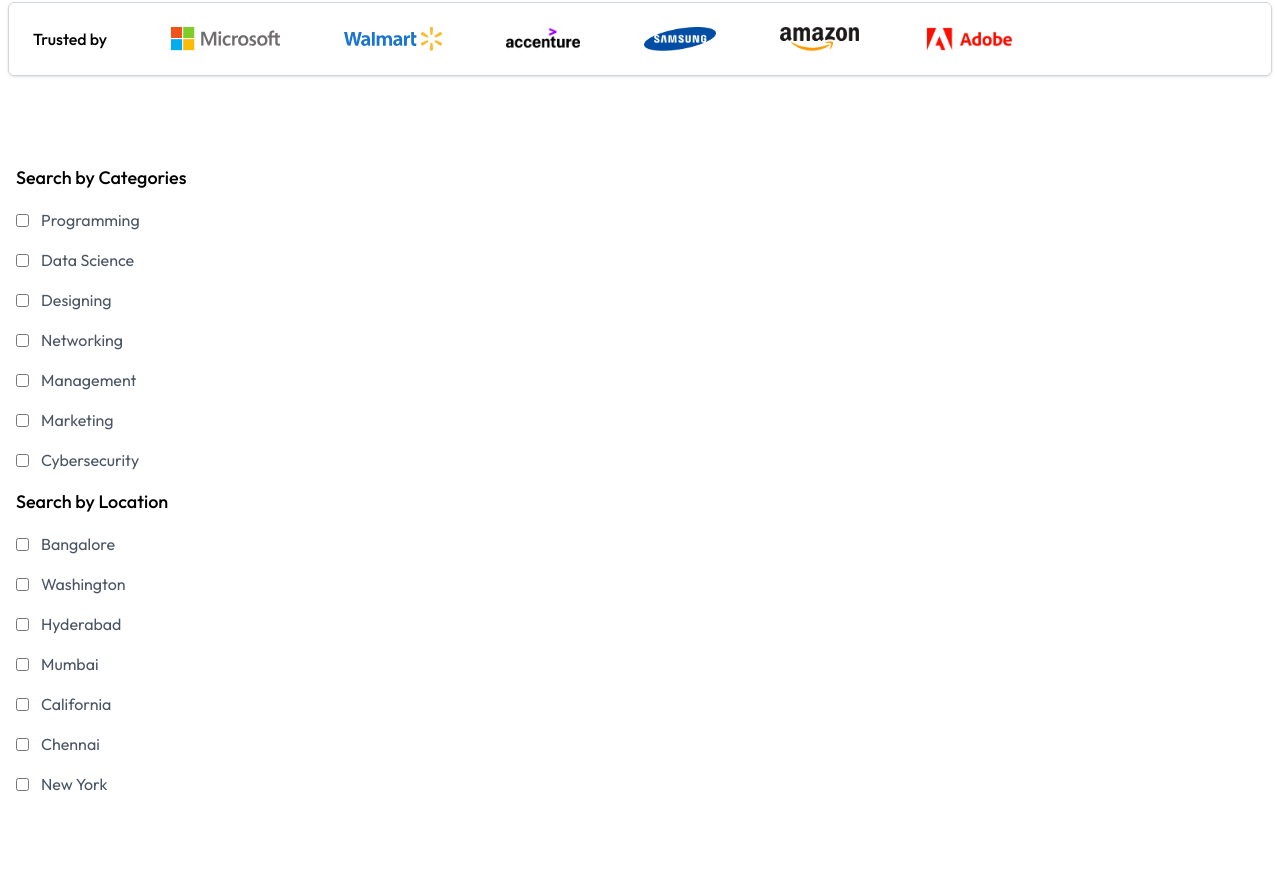
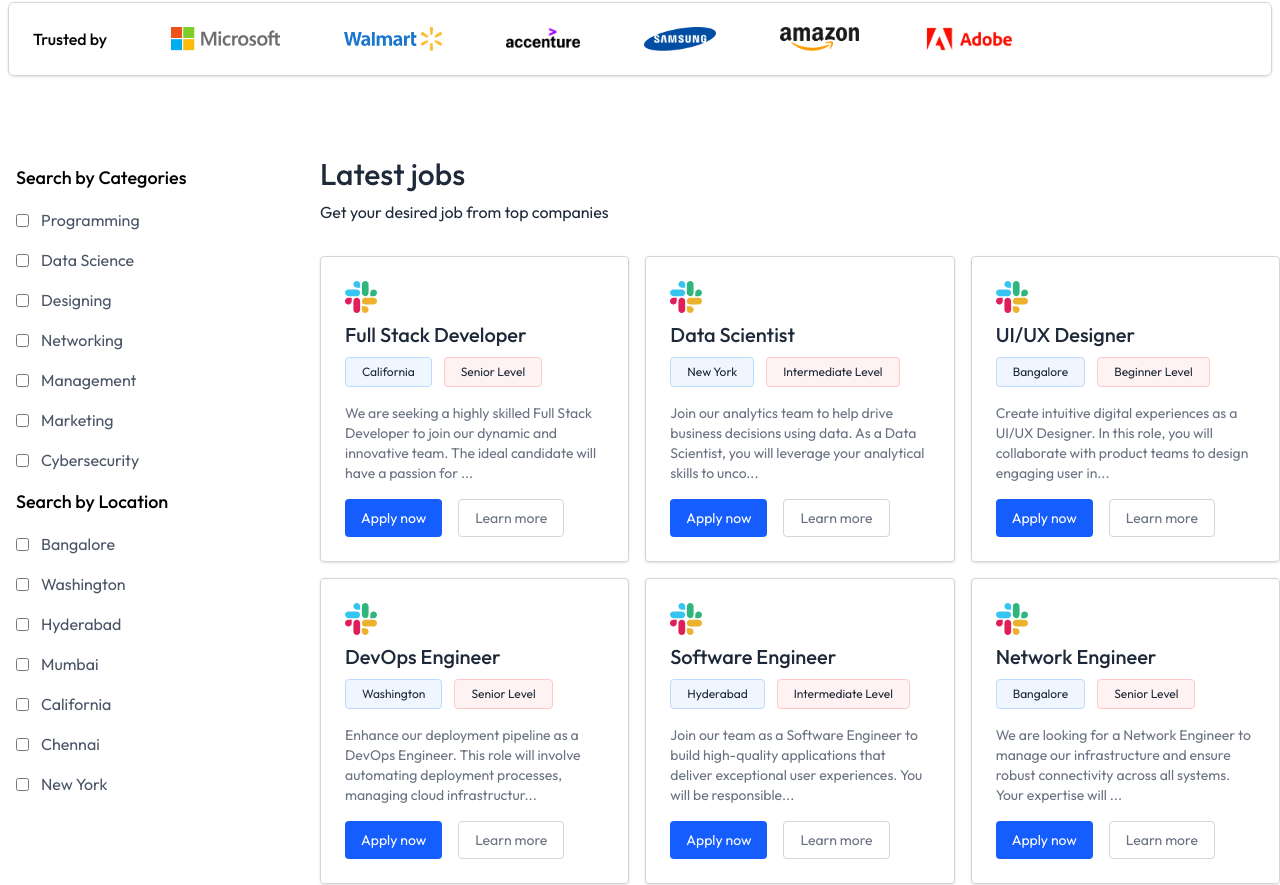
Before and after one commit to baibhavsinhadev/insiderjobs, a React (Vite) app in the folder client/: page / in a window 1280 px wide. Shown: the part 434-1319 px from the top of the page. Before the commit the page ends 1262 px from the top, so only its background shows below. Built offline with nearby package versions, Linux system fonts and the light colour scheme; no server answers.

Commit message:
ui: completed job listing component

```diff
--- a/client/src/components/components.js
+++ b/client/src/components/components.js
@@ -1,3 +1,4 @@
 export { default as Navbar } from "./user/Navbar";
 export { default as Hero } from "./user/Hero";
 export { default as JobListings } from "./user/JobListings";
+export { default as JobCard } from "./user/JobCard";
--- /dev/null
+++ b/client/src/components/user/JobCard.jsx
@@ -0,0 +1,32 @@
+import { assets } from "../../assets/assets";
+import { useAppContext } from "../../context/AppContext";
+
+const JobCard = ({ job }) => {
+
+    const { navigate } = useAppContext();
+
+    return (
+        <div className="border border-gray-300 p-6 shadow rounded">
+            <div className="flex justify-between items-center">
+                <img src={assets.company_icon} alt="company_icon" className="h-8" />
+            </div>
+
+            <h4 className="font-medium text-xl mt-2">{job.title}</h4>
+
+            <div className="flex items-center gap-3 mt-2 text-xs">
+                <span className="bg-blue-50 border border-blue-200 px-4 py-1.5 rounded">{job.location}</span>
+                <span className="bg-red-50 border border-red-200 px-4 py-1.5 rounded">{job.level}</span>
+            </div>
+
+            <p className="text-gray-500 text-sm mt-4" dangerouslySetInnerHTML={{ __html: job.description.slice(0, 150).concat("...") }} />
+
+            <div className="mt-4 flex gap-4 text-sm">
+                <button onClick={() => navigate(`/apply-job/${job._id}`)} className="bg-blue-600 text-white px-4 py-2 rounded">Apply now</button>
+
+                <button onClick={() => navigate(`/apply-job/${job._id}`)} className="text-gray-500 border border-gray-300 rounded px-4 py-2">Learn more</button>
+            </div>
+        </div>
+    );
+};
+
+export default JobCard;
--- a/client/src/components/user/JobListings.jsx
+++ b/client/src/components/user/JobListings.jsx
@@ -1,10 +1,11 @@
 import { assets } from "../../assets/assets";
 import { JOB_CATEGORIES, JOB_LOCATIONS } from "../../constants/data";
 import { useAppContext } from "../../context/AppContext";
+import JobCard from "./JobCard";
 
 const JobListings = () => {
 
-    const { searchFilter, isSearched, setSearchFilter } = useAppContext();
+    const { searchFilter, isSearched, setSearchFilter, jobs } = useAppContext();
 
     return (
         <div className="container 2xl:px-20 mx-auto flex flex-col lg:flex-row max-lg:space-y-8 py-8">
@@ -85,6 +86,17 @@
                     </ul>
                 </div>
             </div>
+
+            <section className="w-full lg:w-3/4 text-gray-800 max-lg:px-4">
+                <h3 className="font-medium text-3xl py-2">Latest jobs</h3>
+                <p className="mb-8">Get your desired job from top companies</p>
+
+                <div className="grid grid-cols-1 sm:grid-cols-2 xl:grid-cols-3 gap-4">
+                    {jobs.map((job) => (
+                        <JobCard key={job._id} job={job} />
+                    ))}
+                </div>
+            </section>
         </div>
     );
 };
--- a/client/src/components/user/Navbar.jsx
+++ b/client/src/components/user/Navbar.jsx
@@ -21,7 +21,7 @@
                         <Link to="/applications">Applied Jobs</Link>
 
                         <p>|</p>
-                        <p>Hi, {(user.firstName + " " + user.lastName) || "User"}</p>
+                        <p className="max-sm:hidden">Hi, {(user.firstName + " " + user.lastName) || "User"}</p>
 
                         <UserButton />
                     </div>
--- a/client/src/context/AppContext.jsx
+++ b/client/src/context/AppContext.jsx
@@ -1,6 +1,8 @@
+/* eslint-disable react-hooks/set-state-in-effect */
 import { useClerk } from "@clerk/react";
-import { createContext, useContext, useState } from "react";
+import { createContext, useContext, useEffect, useState } from "react";
 import { useLocation, useNavigate } from "react-router-dom";
+import { jobsData } from "../assets/assets";
 
 const AppContext = createContext();
 
@@ -12,14 +14,24 @@
     const { user } = useClerk();
 
     const [isSearched, setIsSearched] = useState(false);
+    const [jobs, setJobs] = useState([]);
     const [searchFilter, setSearchFilter] = useState({
         title: "",
         location: ""
     });
 
+    // Fetch Jobs
+    const fetchJobs = async () => {
+        setJobs(jobsData);
+    };
+
+    useEffect(() => {
+        fetchJobs();
+    }, []);
+
     const value = {
         user, navigate, location, searchFilter, setSearchFilter,
-        isSearched, setIsSearched
+        isSearched, setIsSearched, jobs, setJobs
     };
 
     return (
```
